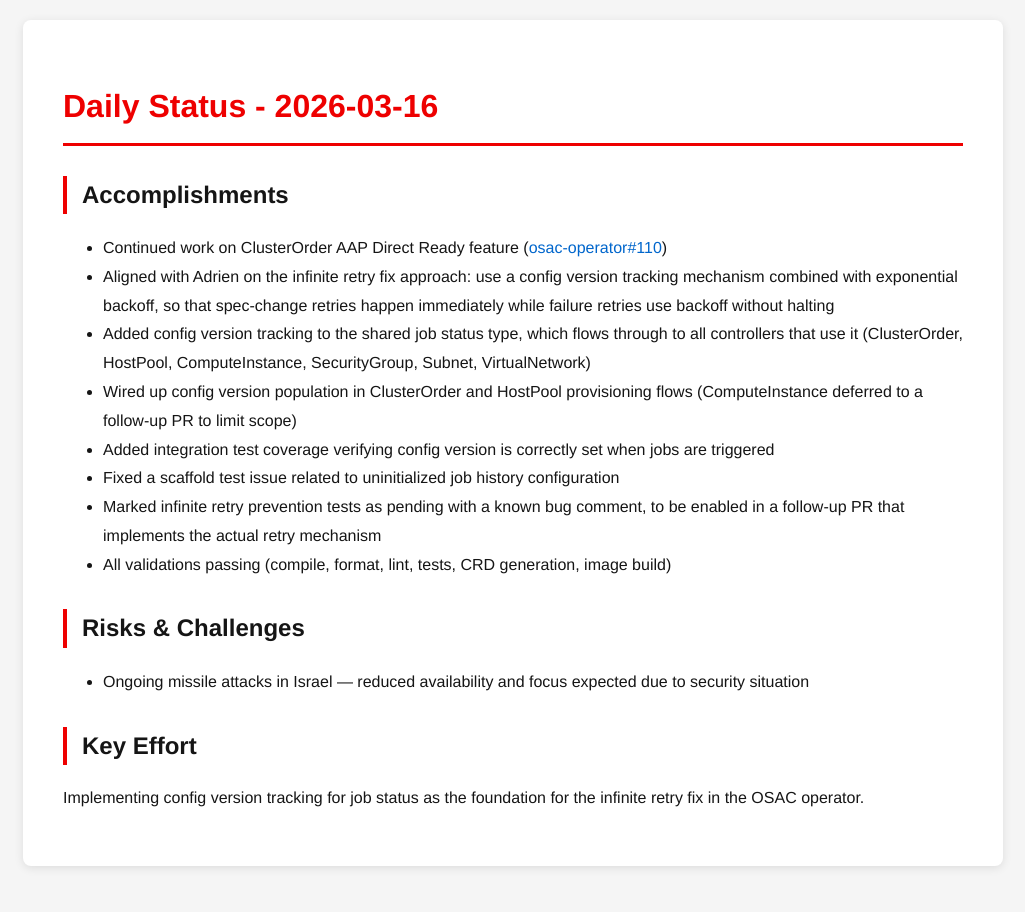
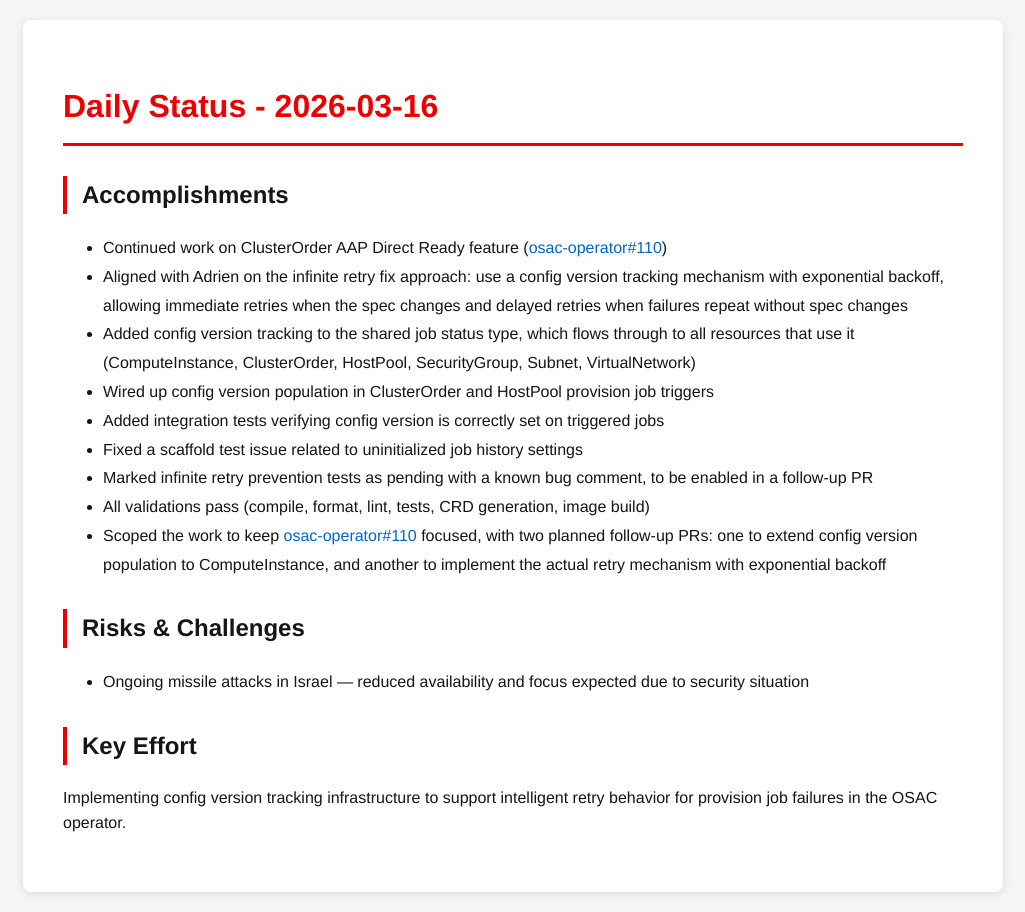
Before and after one commit to tzvatot/daily-status, a Jekyll site: the page built from 2026-03-16.md, in a window 1280 px wide. Shown: the whole page, without its empty margins (127-1152 px from the left). Built offline with Jekyll 4.4.1, drawn with Linux system fonts in a browser that asks for light colours.

Commit message:
Daily status update - 2026-03-16

```diff
--- a/2026-03-16.md
+++ b/2026-03-16.md
@@ -8,16 +8,17 @@ date: 2026-03-16
 
 ## Accomplishments
 - Continued work on ClusterOrder AAP Direct Ready feature ([osac-operator#110](https://github.com/osac-project/osac-operator/pull/110))
-- Aligned with Adrien on the infinite retry fix approach: use a config version tracking mechanism combined with exponential backoff, so that spec-change retries happen immediately while failure retries use backoff without halting
-- Added config version tracking to the shared job status type, which flows through to all controllers that use it (ClusterOrder, HostPool, ComputeInstance, SecurityGroup, Subnet, VirtualNetwork)
-- Wired up config version population in ClusterOrder and HostPool provisioning flows (ComputeInstance deferred to a follow-up PR to limit scope)
-- Added integration test coverage verifying config version is correctly set when jobs are triggered
-- Fixed a scaffold test issue related to uninitialized job history configuration
-- Marked infinite retry prevention tests as pending with a known bug comment, to be enabled in a follow-up PR that implements the actual retry mechanism
-- All validations passing (compile, format, lint, tests, CRD generation, image build)
+- Aligned with Adrien on the infinite retry fix approach: use a config version tracking mechanism with exponential backoff, allowing immediate retries when the spec changes and delayed retries when failures repeat without spec changes
+- Added config version tracking to the shared job status type, which flows through to all resources that use it (ComputeInstance, ClusterOrder, HostPool, SecurityGroup, Subnet, VirtualNetwork)
+- Wired up config version population in ClusterOrder and HostPool provision job triggers
+- Added integration tests verifying config version is correctly set on triggered jobs
+- Fixed a scaffold test issue related to uninitialized job history settings
+- Marked infinite retry prevention tests as pending with a known bug comment, to be enabled in a follow-up PR
+- All validations pass (compile, format, lint, tests, CRD generation, image build)
+- Scoped the work to keep [osac-operator#110](https://github.com/osac-project/osac-operator/pull/110) focused, with two planned follow-up PRs: one to extend config version population to ComputeInstance, and another to implement the actual retry mechanism with exponential backoff
 
 ## Risks & Challenges
 - Ongoing missile attacks in Israel — reduced availability and focus expected due to security situation
 
 ## Key Effort
-Implementing config version tracking for job status as the foundation for the infinite retry fix in the OSAC operator.
+Implementing config version tracking infrastructure to support intelligent retry behavior for provision job failures in the OSAC operator.
```
